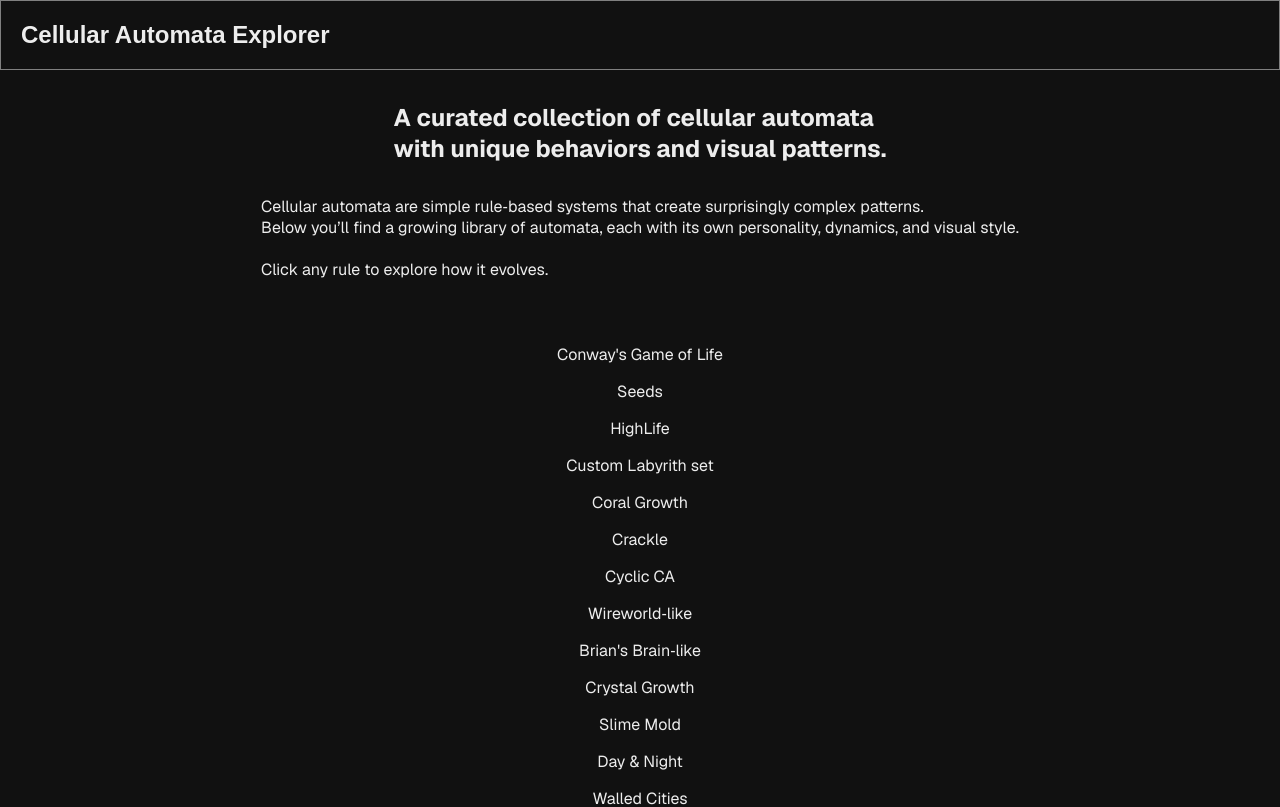
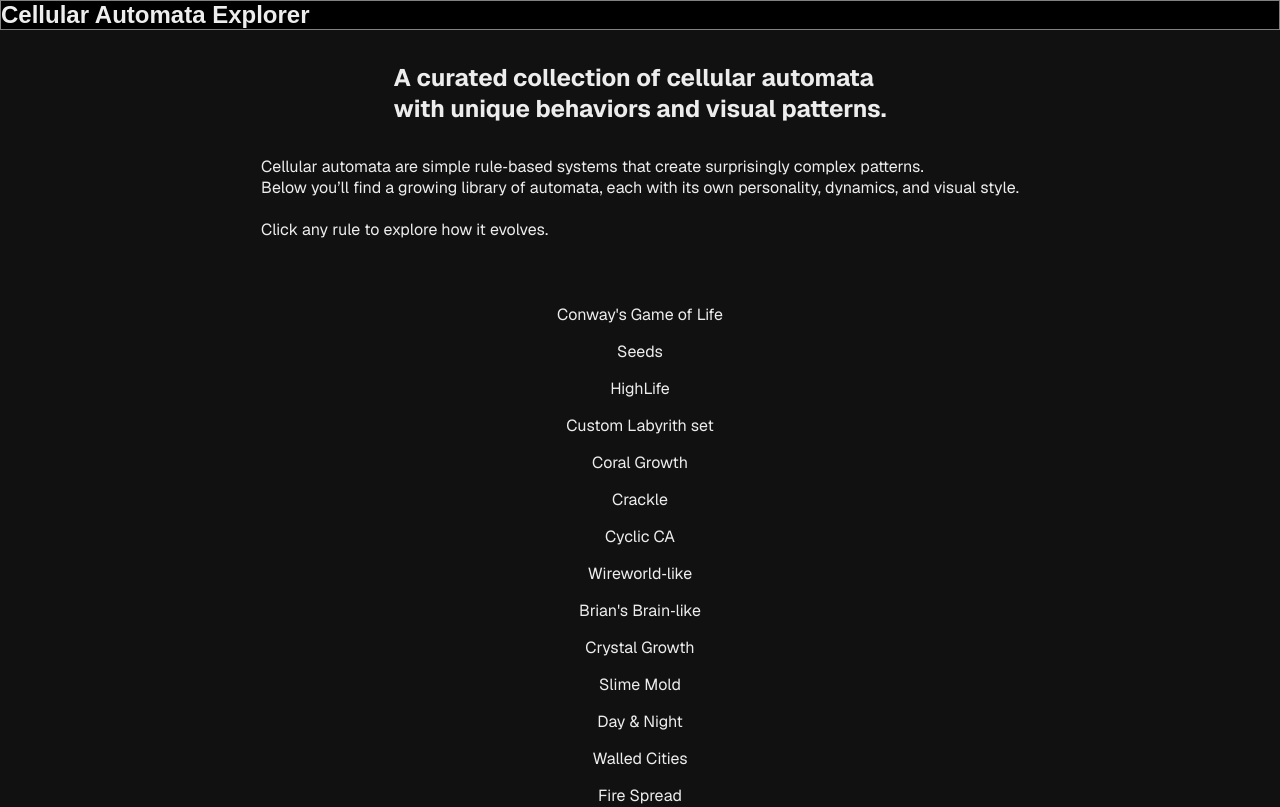
Before and after one commit to Krieger-m/Cellular-Automata-Explorer, a Next.js app: page / in a window 1280 px wide. Shown: the top 807 px of the page. Built offline with nearby package versions, Linux system fonts and the light colour scheme.

Commit message:
added component styles module and adjusted header style

```diff
--- a/src/_components/Header.tsx
+++ b/src/_components/Header.tsx
@@ -1,7 +1,9 @@
+import styles from './styles/components.module.css'
+
 export function Header() {
   return (
     <>
-      <nav style={{ border: "1px solid grey", padding: 20 }}>
+      <nav className={styles.header} >
         <h1>Cellular Automata Explorer</h1>
       </nav>
     </>
--- /dev/null
+++ b/src/_components/styles/components.module.css
@@ -0,0 +1,5 @@
+.header {
+  border: 1px solid grey;
+  padding: 20;
+  background-color: #000;
+}
```
